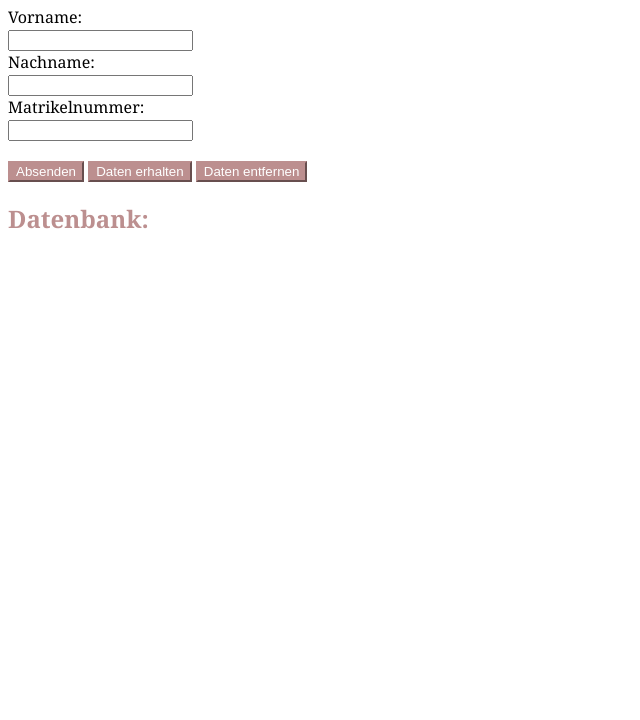
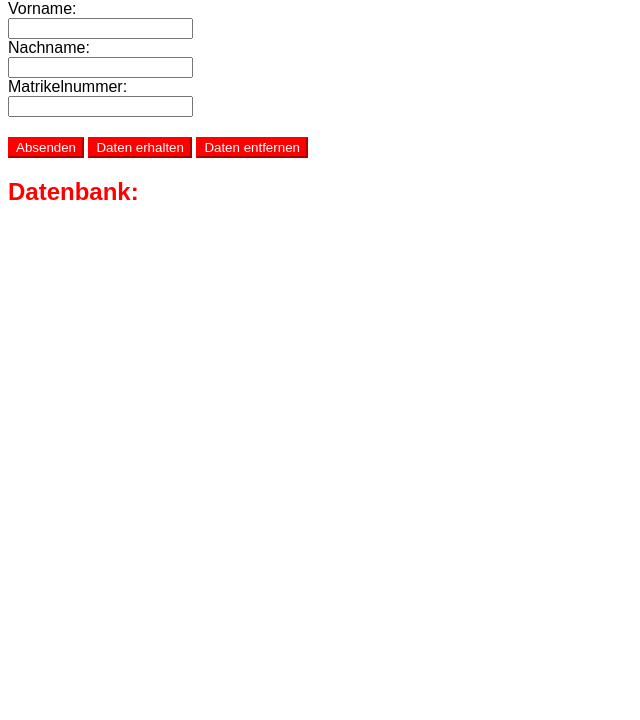
Before and after one commit to lidia-gis/GIS-SoSe-2021-, a website: page AbgabeP3.4/index.html in a window 1280 px wide. Shown: the part 80-800 px from the top of the page, without its empty margins (0-640 px from the left). Drawn offline with Linux system fonts and the light colour scheme.

Commit message:
Abagbe3.4

```diff
--- a/AbgabeP3.4/style.css
+++ b/AbgabeP3.4/style.css
@@ -1,34 +1,34 @@
 html {
-    font-family: Georgia, 'Times New Roman', Times, serif;
+    font-family :Arial, Helvetica, sans-serif;
 }
 
 #datenAbschicken {
-    border-radius: 1px solid rosybrown;
-    background-color:rosybrown;
+    border-radius: 1px solid rgb(255, 0, 0);
+    background-color:rgb(255, 0, 0);
     margin-top: 20px;
-    border-color:rosybrown;
+    border-color:rgb(255, 0, 0);
     color: white;
 }
 
 #datenErhalten {
-    border-radius: 1px solid rosybrown;
-    background-color:rosybrown;
+    border-radius: 1px solid rgb(255, 0, 0);
+    background-color:rgb(255, 0, 0);
     margin-top: 20px;
-    border-color:rosybrown;
+    border-color:rgb(255, 0, 0);
     color: white;
 }
 
 #datenEntfernen {
-    border-radius: 1px solid rosybrown;
-    background-color:rosybrown;
+    border-radius: 1px solid rgb(255, 0, 0);
+    background-color:rgb(255, 0, 0);
     margin-top: 20px;
-    border-color:rosybrown;
+    border-color:rgb(255, 0, 0);
     color: white;
 }
 
 h1 {
-    color: rosybrown;
+    color: rgb(255, 0, 0);
 }
 h2 {
-    color: rosybrown;
+    color: rgb(255, 0, 0);
 }
```
